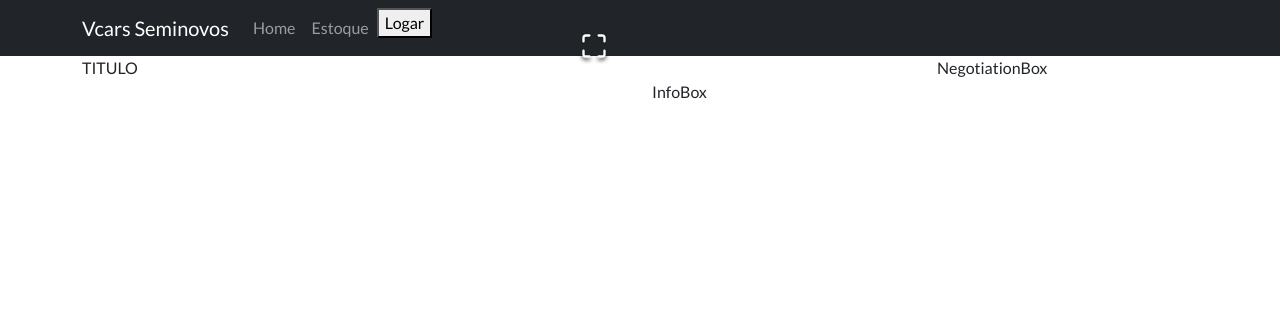
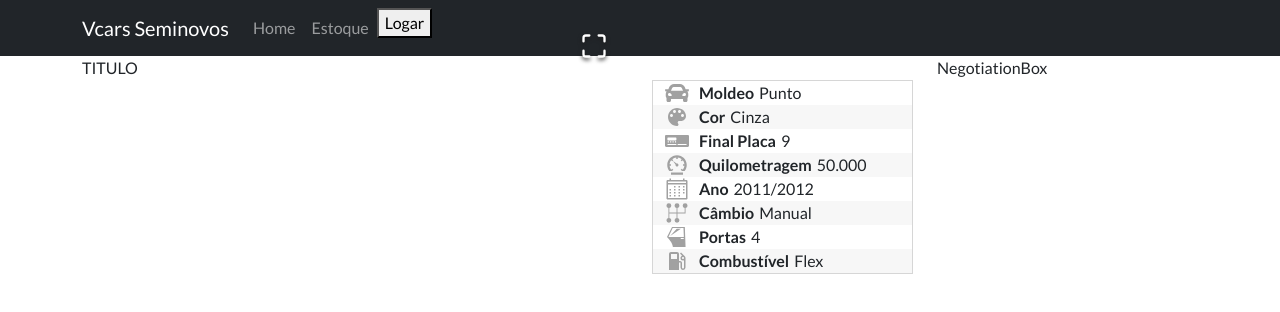
Before and after one commit to VictorLheredia/vcars_frontend, a React (Create React App) app: page /estoque/1 in a window 1280 px wide. Shown: the top 312 px of the page. Built offline with nearby package versions, Linux system fonts and the light colour scheme; no server answers.

Commit message:
criação InfoBox

```diff
--- a/src/components/InfoBox.jsx
+++ b/src/components/InfoBox.jsx
@@ -1,7 +1,57 @@
+import "../styles/InfoBox.css";
+
+import { FaCar } from "react-icons/fa";
+import { FaDigitalTachograph } from "react-icons/fa";
+import { IoMdSpeedometer } from "react-icons/io";
+import { VscCalendar } from "react-icons/vsc";
+import { GiGearStickPattern } from "react-icons/gi";
+import { GiCarDoor } from "react-icons/gi";
+import { MdLocalGasStation } from "react-icons/md";
+import { IoMdColorPalette } from "react-icons/io";
+
 export default function InfoBox() {
   return (
-    <div>
-      <p>InfoBox</p>
+    <div className="InfoBox">
+      <div className="item_info">
+        <FaCar />
+        <span>Moldeo</span>
+        Punto
+      </div>
+      <div className="item_info gray">
+        <IoMdColorPalette />
+        <span>Cor</span>
+        Cinza
+      </div>
+      <div className="item_info">
+        <FaDigitalTachograph />
+        <span>Final Placa</span>
+        9
+      </div>
+      <div className="item_info gray">
+        <IoMdSpeedometer />
+        <span>Quilometragem</span>
+        50.000
+      </div>
+      <div className="item_info ">
+        <VscCalendar />
+        <span>Ano</span>
+        2011/2012
+      </div>
+      <div className="item_info gray">
+        <GiGearStickPattern />
+        <span>Câmbio</span>
+        Manual
+      </div>
+      <div className="item_info">
+        <GiCarDoor />
+        <span>Portas</span>
+        4
+      </div>
+      <div className="item_info gray">
+        <MdLocalGasStation />
+        <span>Combustível</span>
+        Flex
+      </div>
     </div>
   );
 }
--- /dev/null
+++ b/src/styles/InfoBox.css
@@ -0,0 +1,27 @@
+.InfoBox {
+    border: solid 1px #d6d6d6;
+    height: 100%;
+}
+
+.item_info {
+    display: flex;
+    align-items: center;
+    height: 12.5%;
+    font-size: 16px;
+    padding-left: 12px;
+}
+
+.gray {
+    background-color:  #f7f7f7;
+}
+
+.item_info svg {
+    font-size: 24px;
+    color: #a1a1a1;
+}
+
+.item_info span {
+    padding-left: 10px;
+    padding-right: 5px;
+    font-weight: bold;
+}
```
